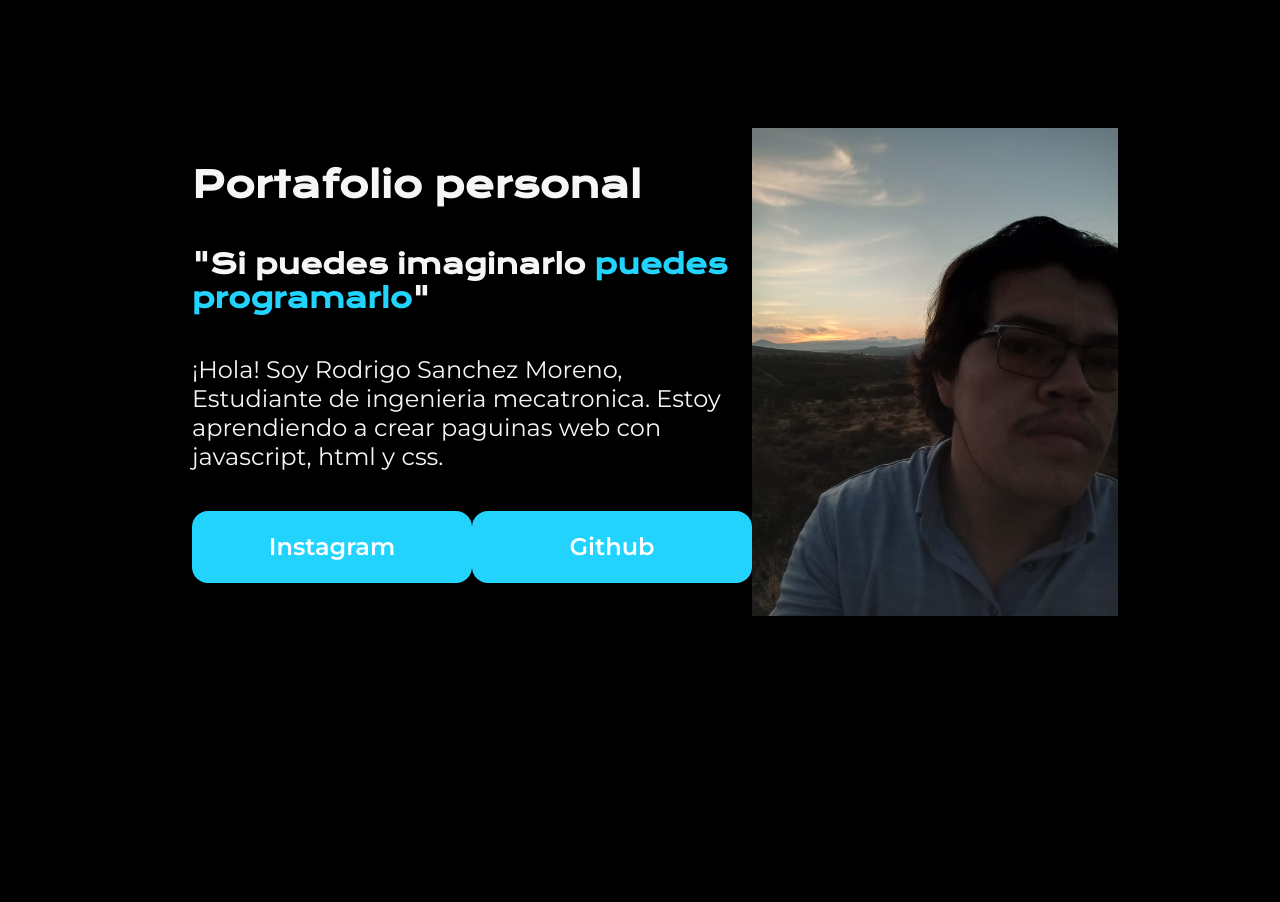
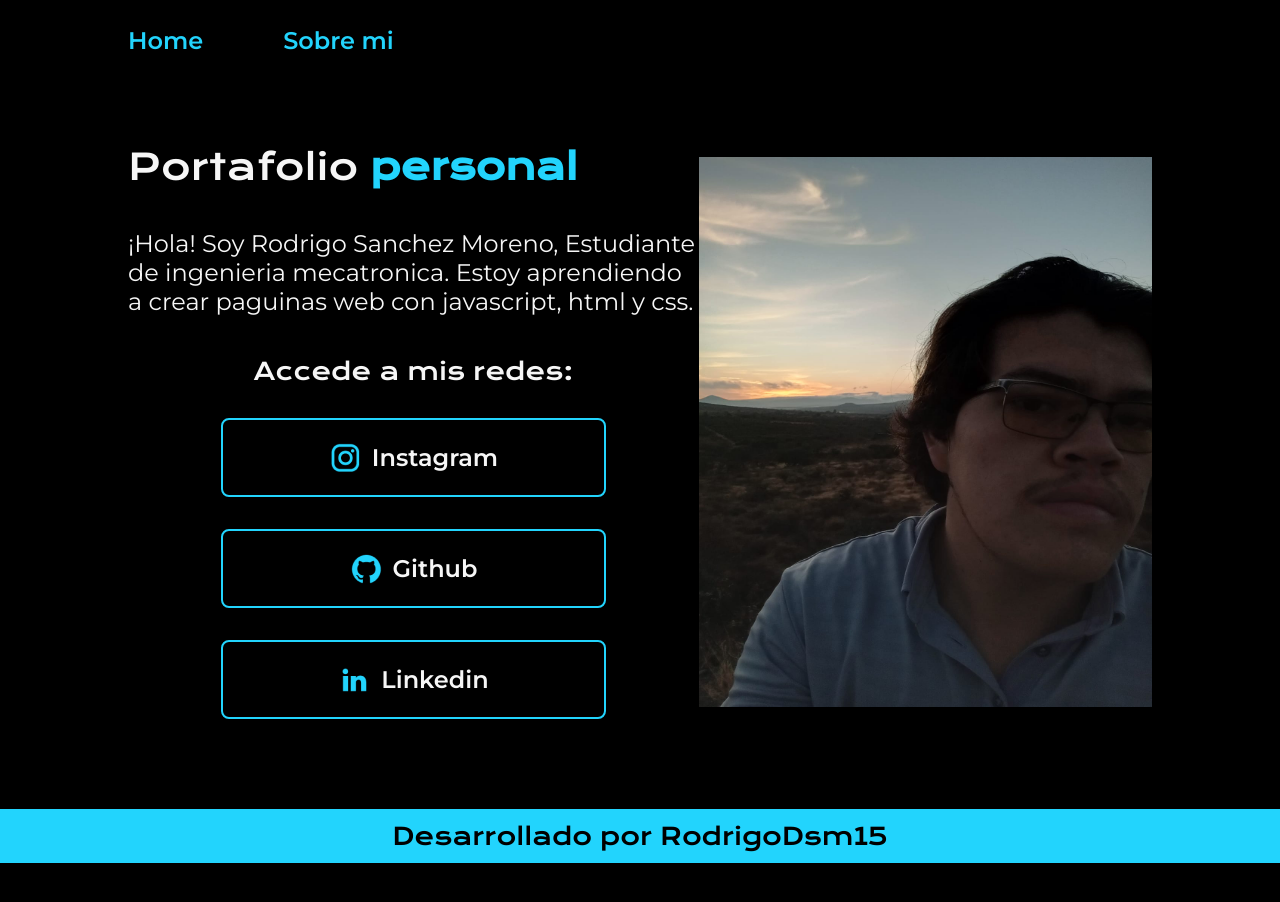
Before and after one commit to RodrigoDsm15/Mi-portafolio, a plain HTML site: page index.html in a window 1280 px wide. After the commit the page ends 863 px from the top, so only its background shows below. Drawn offline with nearby package versions, Linux system fonts and the light colour scheme.

Commit message:
Actualizaciones

```diff
--- a/index.html
+++ b/index.html
@@ -1,28 +1,41 @@
 <!DOCTYPE html>
-<html lang="es-MX">
+<html lang="es-mx">
 <head>
     <meta charset="UTF-8">
     <meta name="viewport" content="width=device-width, initial-scale=1.0">
     <title>Portafolio de RodrigoDsm15</title>
-    <link rel="stylesheet" href="style.css">
+    <link rel="stylesheet" href="styles/style.css">
 </head>
 <body>
-    <header></header>
+    <header class="header">
+        <nav class="header__menu">
+            <a class="header__menu__link" href="index.html">Home</a>
+            <a class="header__menu__link" href="about.html">Sobre mi</a>
+        </nav>
+    </header>
     <main class="presentacion">
         <section class="presentacion__contenido">
-            <h1 class="presentacion__contenido__titulo">Portafolio personal</h1>
-            <h2 class="presentacion__contenido__frase">"Si puedes imaginarlo <strong class="fraseDestacado">puedes programarlo</strong>"
-            </h2>
+            <h1 class="presentacion__contenido__titulo">Portafolio <strong class="fraseDestacado">personal</strong></h1>
                 <p class="presentacion__contenido__texto">¡Hola! Soy Rodrigo Sanchez Moreno, Estudiante de ingenieria mecatronica. Estoy
                     aprendiendo a crear paguinas web con javascript, html y css.
                 </p>
                 <div class="presentacion__botones">
-                    <a class="presentacion__botones__liks" href="https://www.instagram.com/invites/contact/?utm_source=ig_contact_invite&utm_medium=copy_link&utm_content=3dujtru">Instagram</a>
-                    <a class="presentacion__botones__liks" href="https://github.com/RodrigoDsm15">Github</a>
+                    <h2 class="presentacion__botones__accede">Accede a mis redes:</h2>
+                    <a class="presentacion__botones__links" href="https://www.instagram.com/invites/contact/?utm_source=ig_contact_invite&utm_medium=copy_link&utm_content=3dujtru">
+                        <img src="img/instagram.png">
+                        Instagram</a>
+                    <a class="presentacion__botones__links" href="https://github.com/RodrigoDsm15">
+                        <img src="img/github.png">
+                        Github</a>
+                    <a class="presentacion__botones__links" href="https://www.linkedin.com/in/rodrigo-sanchez-moreno-trasnformando/">
+                        <img src="img/linkedin.png">
+                        Linkedin</a>
                 </div>
         </section>
         <img class="presentacion__imagen" src="img/I.png" alt="Mi foto">
     </main>
-    <footer></footer>
+    <footer class="footer">
+        <p>Desarrollado por RodrigoDsm15</p>
+    </footer>
 </body>
 </html>
--- a/style.css
+++ /dev/null
@@ -1,68 +0,0 @@
-@import url('https://fonts.googleapis.com/css2?family=Krona+One&family=Montserrat:ital,wght@0,100..900;1,100..900&display=swap');
-
-* {
-    padding: 0;
-    margin: 0;
-}
-
-body {
-    background-color: #000000;
-    color: #F6F6F6;
-    height: 100vh;
-    box-sizing: border-box;
-}
-
-.fraseDestacado {
-    color: #22D4FD;
-}
-
-.presentacion {
-    display: flex;
-    align-items: center;
-    justify-content: space-between;
-    margin: 10% 15%;
-}
-
-.presentacion__contenido {
-    width: 615px;
-    display: flex;
-    flex-direction: column;
-    gap: 40px;
-}
-
-.presentacion__contenido__titulo {
-    font-size: 36px;
-    font-family: "Krona One", sans-serif;
-}
-
-.presentacion__contenido__frase {
-    font-size: 27px;
-    font-family: "Krona One", sans-serif;
-}
-
-.presentacion__contenido__texto {
-    font-size: 24px;
-    font-family: "Montserrat", sans-serif;
-}
-
-.presentacion__botones {
-    display: flex;
-    justify-content: space-between;
-}
-
-.presentacion__botones__liks {
-    width: 280px;
-    background-color: #22D4FD;
-    text-align: center;
-    padding: 21.5px 0;
-    border-radius: 16px;
-    font-family: "Montserrat", sans-serif;
-    font-size: 24px;
-    font-weight: 600;
-    text-decoration: none;
-    color: white;
-}
-
-.presentacion__imagen {
-    height: 488px;
-}
--- /dev/null
+++ b/styles/style.css
@@ -0,0 +1,111 @@
+@import url('https://fonts.googleapis.com/css2?family=Krona+One&family=Montserrat:ital,wght@0,100..900;1,100..900&display=swap');
+
+* {
+    padding: 0;
+    margin: 0;
+}
+
+body {
+    background-color: #000000;
+    color: #F6F6F6;
+    /* height: 100vh; */
+    box-sizing: border-box;
+}
+
+.header {
+    padding: 2% 0% 0% 10%;
+}
+
+.header__menu {
+    display: flex;
+    gap: 80px;
+}
+
+.header__menu__link {
+    font-size: 24px;
+    font-family: "Montserrat", sans-serif;
+    font-weight: 600;
+    color: #22D4FD;
+    text-decoration: none;
+}
+
+.presentacion {
+    display: flex;
+    align-items: center;
+    justify-content: space-between;
+    padding: 7% 10%;
+}
+
+.presentacion__contenido {
+    width: 615px;
+    display: flex;
+    flex-direction: column;
+    gap: 40px;
+}
+
+.presentacion__contenido__titulo {
+    font-size: 36px;
+    font-family: "Krona One", sans-serif;
+    font-weight: 400;
+}
+
+.fraseDestacado {
+    color: #22D4FD;
+}
+
+.presentacion__contenido__texto {
+    font-size: 24px;
+    font-family: "Montserrat", sans-serif;
+    font-weight: 400;
+}
+
+.presentacion__botones {
+    display: flex;
+    justify-content: space-between;
+    flex-direction: column;
+    align-items: center;
+    gap: 32px;
+}
+
+.presentacion__botones__accede {
+    font-family: "Krona One", sans-serif;
+    font-size: 24px;
+    font-weight: 400;
+}
+
+.presentacion__botones__links {
+    width: 381px;
+    text-align: center;
+    padding: 21.5px 0;
+    border-radius: 8px;
+    font-family: "Montserrat", sans-serif;
+    font-size: 24px;
+    font-weight: 600;
+    text-decoration: none;
+    color: #F6F6F6;
+    border: 2px solid #22D4FD;
+    display: flex;
+    justify-content: center;
+    gap: 10px;
+    align-items: center;
+}
+
+.presentacion__botones__links:hover {
+    background-color: #272727;
+    color: #22D4FD;
+}
+
+.presentacion__imagen {
+    height: 550px;
+    width: 488px;
+}
+
+.footer {
+    background-color: #22D4FD;
+    padding: 12px;
+    color: #000000;
+    text-align: center;
+    font-family: "Krona One", sans-serif;
+    font-size: 24px;
+    font-weight: 400;
+}
```
Also changed, not shown: img/Imagem.png (added), img/github.png (added), img/instagram.png (added), img/linkedin.png (added), img/twitch.png (added), img/twitter-novo.png (added), img/twitter.png (added).
